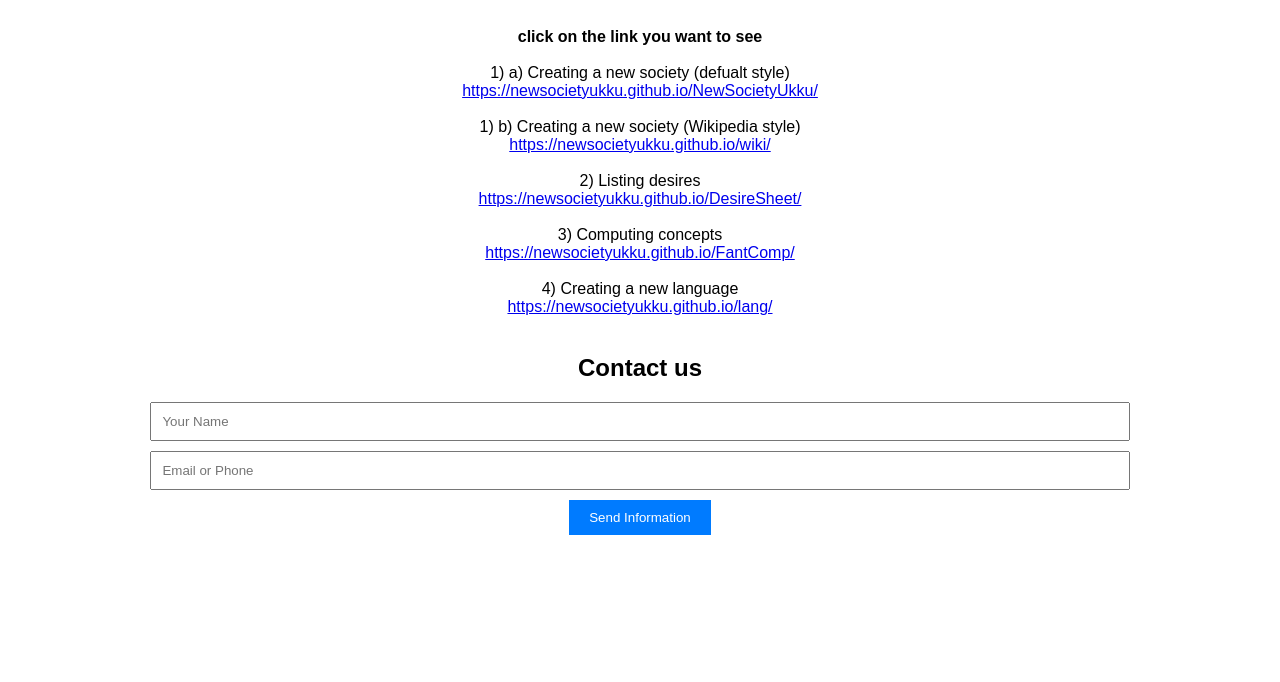
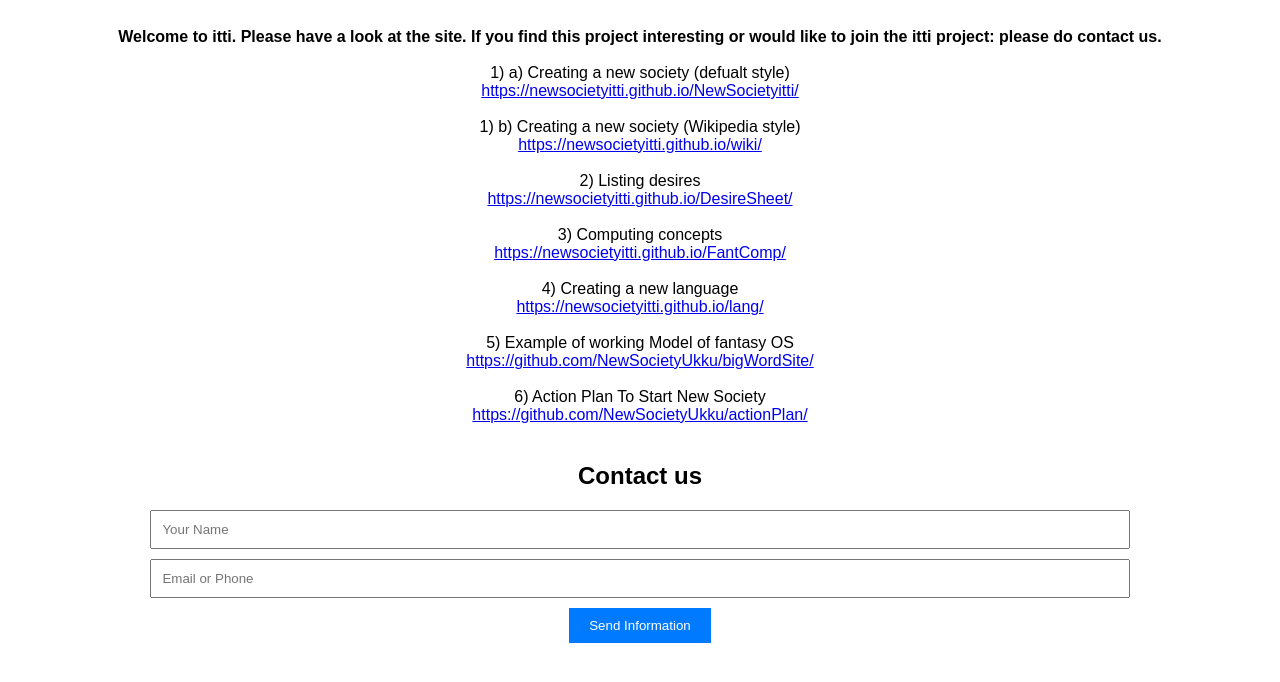
Before and after one commit to NewSocietyUkku/listOfSites, a plain HTML site: page index.html in a window 1280 px wide. Drawn offline with Linux system fonts and the light colour scheme.

Commit message:
Add files via upload

```diff
--- a/index.html
+++ b/index.html
@@ -1,4 +1,8 @@
-<b>click on the link you want to see</b>
+<b>
+Welcome to itti. Please have a look at the site.
+
+If you find this project interesting or would like to join the itti project: please do contact us.
+</b>
 
 
 <br>
@@ -15,9 +19,9 @@ a) Creating a new society (defualt style)
 
 <a href=
 
-  "https://newsocietyukku.github.io/NewSocietyUkku/"
+  "https://newsocietyitti.github.io/NewSocietyitti/"
 
-  >https://newsocietyukku.github.io/NewSocietyUkku/</a>
+  >https://newsocietyitti.github.io/NewSocietyitti/</a>
 
 
 
@@ -37,9 +41,9 @@ b) Creating a new society (Wikipedia style)
 
 <a href=
 
-  "https://newsocietyukku.github.io/wiki/"
+  "https://newsocietyitti.github.io/wiki/"
 
-  >https://newsocietyukku.github.io/wiki/</a>
+  >https://newsocietyitti.github.io/wiki/</a>
 
 
 
@@ -56,9 +60,9 @@ b) Creating a new society (Wikipedia style)
 
 <a href=
 
-  "https://newsocietyukku.github.io/DesireSheet/"
+  "https://newsocietyitti.github.io/DesireSheet/"
 
-  >https://newsocietyukku.github.io/DesireSheet/</a>
+  >https://newsocietyitti.github.io/DesireSheet/</a>
 
 
 
@@ -78,9 +82,9 @@ b) Creating a new society (Wikipedia style)
 
 <a href=
 
-  "https://newsocietyukku.github.io/FantComp/"
+  "https://newsocietyitti.github.io/FantComp/"
 
-  >https://newsocietyukku.github.io/FantComp/</a>
+  >https://newsocietyitti.github.io/FantComp/</a>
 
 
 <br>
@@ -101,9 +105,9 @@ b) Creating a new society (Wikipedia style)
 
 <a href=
 
-  "https://newsocietyukku.github.io/lang/"
+  "https://newsocietyitti.github.io/lang/"
 
-  >https://newsocietyukku.github.io/lang/</a>
+  >https://newsocietyitti.github.io/lang/</a>
 
 
 
@@ -119,6 +123,55 @@ b) Creating a new society (Wikipedia style)
 
 
 
+
+
+5) Example of working Model of fantasy OS
+
+
+
+<br>
+
+
+
+
+<a href=
+
+  "https://github.com/NewSocietyUkku/bigWordSite/"
+
+  >https://github.com/NewSocietyUkku/bigWordSite/</a>
+
+
+
+<br>
+
+
+<br>
+
+
+
+
+
+6) Action Plan To Start New Society
+
+
+<br>
+
+
+
+
+<a href=
+
+  "https://github.com/NewSocietyUkku/actionPlan/"
+
+
+  >https://github.com/NewSocietyUkku/actionPlan/</a>
+
+
+
+<br>
+
+
+<br>
 
 
 
```
